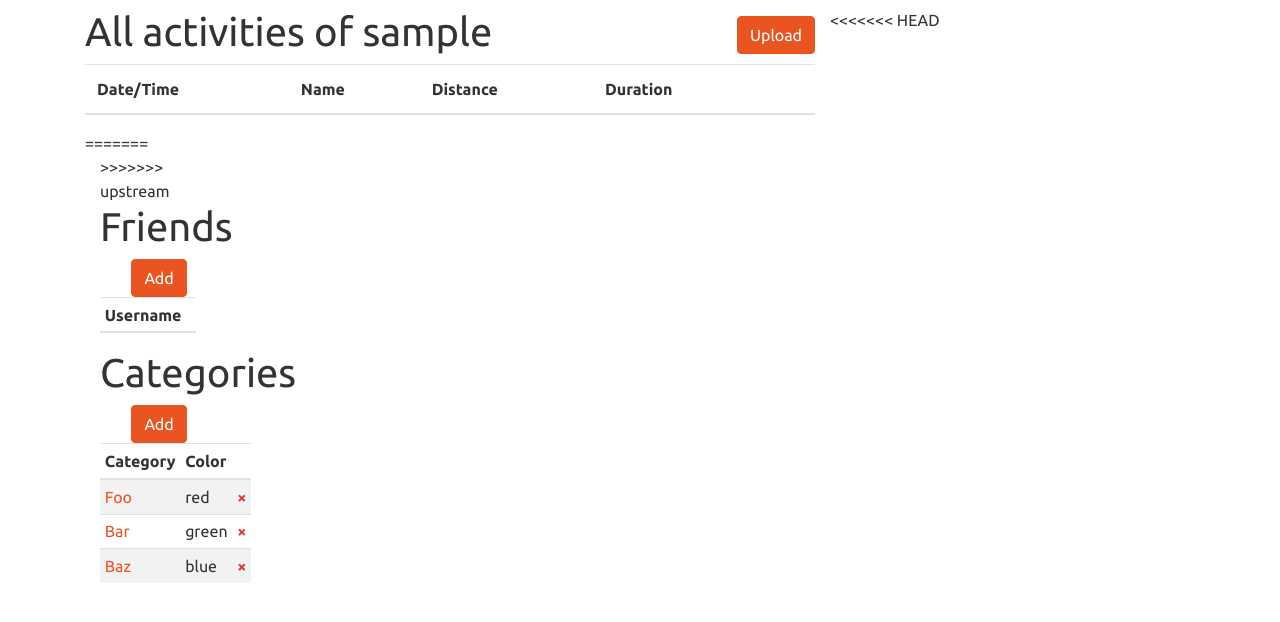
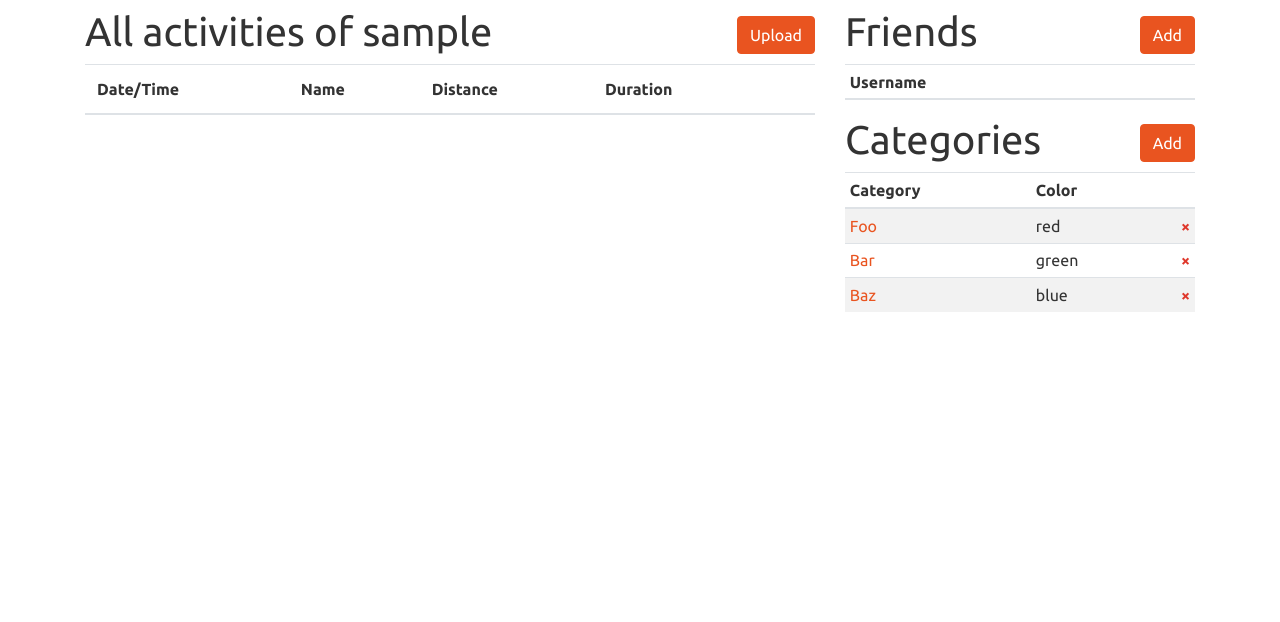
Before and after one commit to dprebyl/Stravant, a PHP site: page /home.php in a window 1280 px wide. Shown: the part 58-680 px from the top of the page. Run offline with PHP 8.4, Linux system fonts and the light colour scheme; the visitor is signed in with stand-in values (Sample User, id 1); data that the repository does not hold is empty; a stand-in replaces the project's code that opens the database connection.

Commit message:
remove missed merge conflict >.<

```diff
--- a/home.php
+++ b/home.php
@@ -82,18 +82,14 @@
 					</tbody>
 				</table>
 			</div>
-<<<<<<< HEAD
 			<script>
 				function removeFriend(friend){
 					document.getElementById("delete-friend-target").innerText=friend;
 					document.getElementById("delete-friend-form").action = "delete-friend.php?friend=" + friend;
 				}
 			</script>
-			<div class="col-sm-4">
-=======
 			<!-- TODO: Display these horizontally on small screens https://stackoverflow.com/questions/65222546/can-bootstrap-columns-be-vertically-stacked -->
 			<div class="col-lg-4">
->>>>>>> upstream
 				<h1>
 					Friends
 					<button type="button" class="btn btn-primary float-right mt-2" data-toggle="modal" data-target="#add-friend">Add</a>
```
